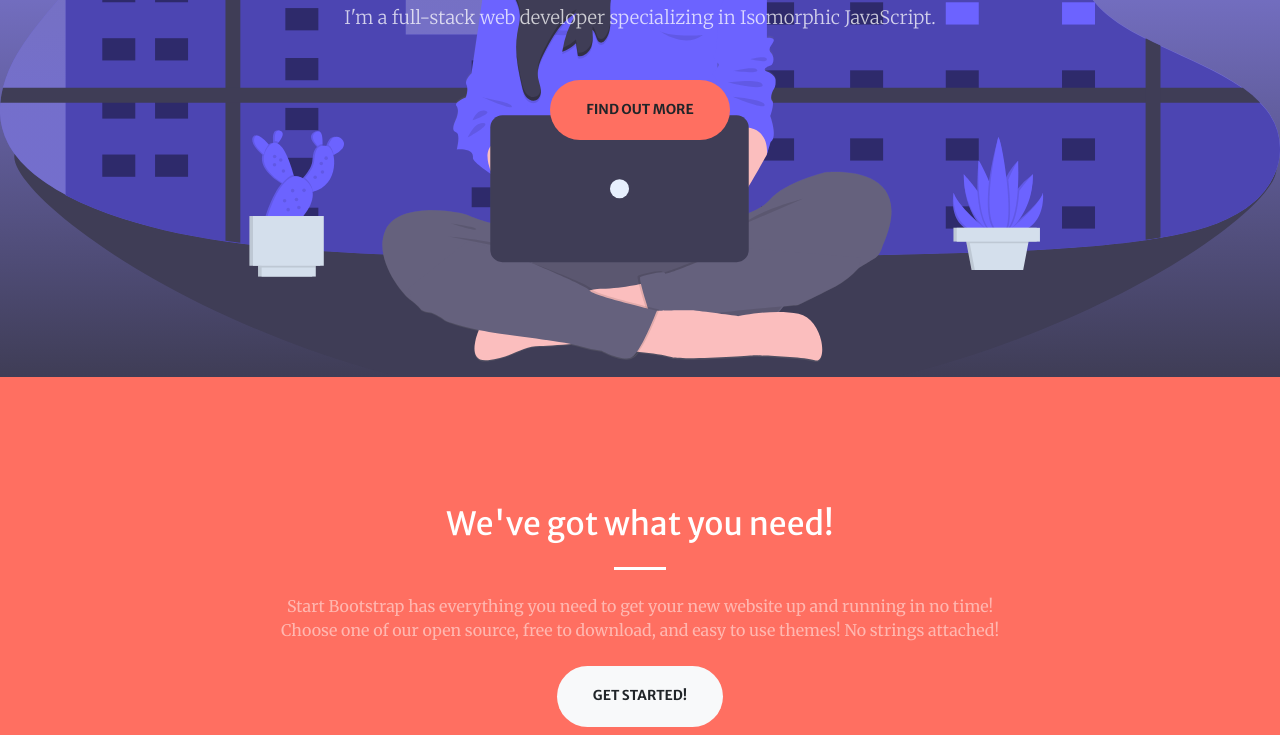
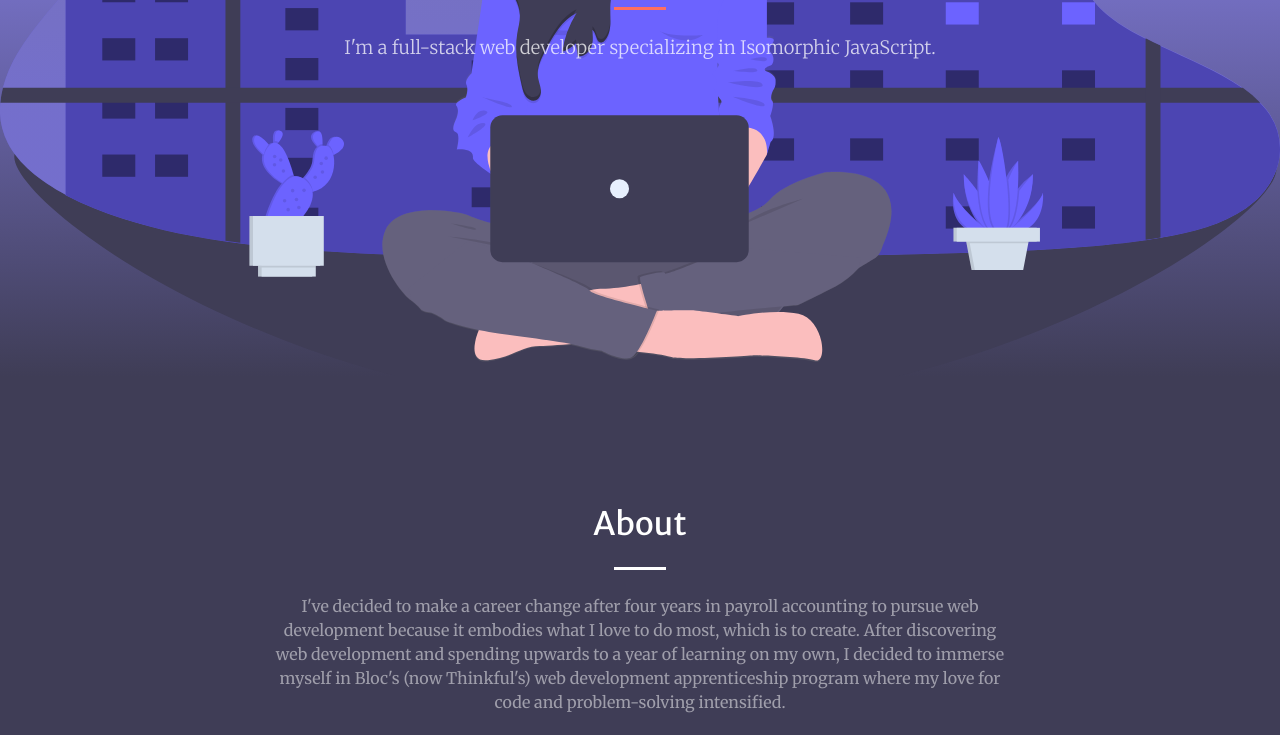
Before and after one commit to lmariemeehan/lm-portfolio, a Gatsby site: page / in a window 1280 px wide. Shown: the part 423-1158 px from the top of the page. Built offline with nearby package versions, Linux system fonts and the light colour scheme; Gatsby itself is replaced by a stand-in of ours.

Commit message:
Fixed about section. Will add more content to teh about section later

```diff
--- a/src/components/header.js
+++ b/src/components/header.js
@@ -49,7 +49,6 @@ export default class Header extends React.Component {
               </div>
               <div className="col-lg-8 align-self-baseline">
                 <p className="text-white-75 font-weight-light mb-5">I'm a full-stack web developer specializing in Isomorphic JavaScript.</p>
-                <a className="btn btn-primary btn-xl js-scroll-trigger" href="#about" onClick={Scroller.handleAnchorScroll}>Find Out More</a>
               </div>
             </div>
           </div>
--- a/src/pages/index.js
+++ b/src/pages/index.js
@@ -36,18 +36,17 @@ export default class IndexPage extends React.Component {
     return (
       <Layout>
         <SEO title="Home"/>
-        <section className="page-section bg-primary" id="about">
+        <section className="page-section bg-secondary" id="about">
           <div className="container">
             <div className="row justify-content-center">
               <div className="col-lg-8 text-center">
-                <h2 className="text-white mt-0">We've got what you need!</h2>
+                <h2 className="text-white mt-0">About</h2>
                 <hr className="divider light my-4"/>
-                <p className="text-white-50 mb-4">Start Bootstrap has everything you need to get your new website up
-                  and
-                  running in no time! Choose one of our open source, free to download, and easy to use themes! No
-                  strings
-                  attached!</p>
-                <a className="btn btn-light btn-xl js-scroll-trigger" href="#services"
+                <p className="text-white-50 mb-4">I've decided to make a career change after four years in payroll accounting
+                 to pursue web development because it embodies what I love to do most, which is to create. After discovering web
+                 development and spending upwards to a year of learning on my own, I decided to immerse myself in Bloc's (now Thinkful's) web
+                 development apprenticeship program where my love for code and problem-solving intensified.</p>
+                <a className="btn btn-light btn-xl js-scroll-trigger" href="#skills"
                    onClick={Scroller.handleAnchorScroll}>Get Started!</a>
               </div>
             </div>
--- a/src/sass/_variables.scss
+++ b/src/sass/_variables.scss
@@ -14,6 +14,8 @@ $richPurple: #2e2a6c !default;
 // Set primary color to orange
 $primary: $orange !default;
 
+// Set secondary color to deep purple
+$secondary: $deepPurple !default;
 // Font overrides
 $font-family-sans-serif: "Merriweather Sans", -apple-system, BlinkMacSystemFont, "Segoe UI", Roboto, "Helvetica Neue", Arial, "Noto Sans", sans-serif, "Apple Color Emoji", "Segoe UI Emoji", "Segoe UI Symbol", 'Noto Color Emoji' !default;
 
```
